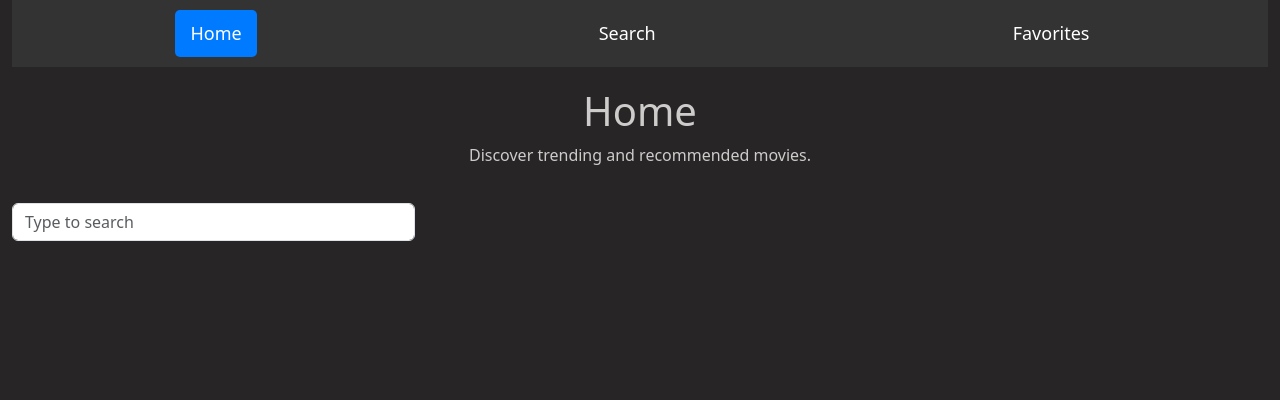
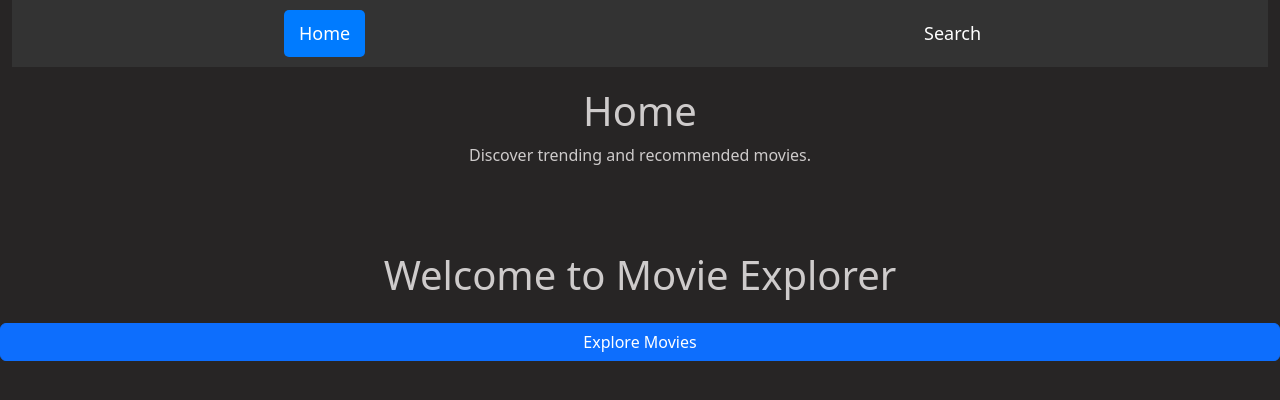
Before and after one commit to MovieDatabaseTechHive2/MovieAppTH, a React (Create React App) app: page / in a window 1280 px wide. Shown: the top 400 px of the page. Built offline with nearby package versions, Linux system fonts and the light colour scheme.

Commit message:
Back to home button

```diff
--- a/src/App.js
+++ b/src/App.js
@@ -1,19 +1,19 @@
 import React, { useState, useEffect } from 'react';
-import MovieList from './components/movieList'; // Movie list component
+import MovieList from './components/movieList';
 import 'bootstrap/dist/css/bootstrap.min.css';
 import './App.css';
-//import MovieListnav from './components/movieListnav'; // Navigation component
-import SearchBar from './components/searchBar'; // Search bar component
+import SearchBar from './components/searchBar';
 import NavigationBar from './components/navbar';
 
 function App() {
   const [movies, setMovies] = useState([]);
-  const [selectedMovie, setSelectedMovie] = useState(null); // To store the selected movie details
-  const [searchMovie, setSearchMovie] = useState(''); // The search term
+  const [selectedMovie, setSelectedMovie] = useState(null);
+  const [searchMovie, setSearchMovie] = useState('');
+  const [showHome, setShowHome] = useState(true); // State to manage the home page visibility
 
   // Fetch the list of movies based on the search term
   const getMoviesRequest = async (searchTerm) => {
-    if (!searchTerm) return; // Don't fetch if the search term is empty
+    if (!searchTerm) return;
 
     const url = `http://www.omdbapi.com/?s=${searchTerm}&apikey=63996807`;
 
@@ -57,10 +57,22 @@ function App() {
   }, [searchMovie]);
 
   return (
-    <div className='container-fluid'>
+    <div className="container-fluid">
       <div className="row">
         <NavigationBar />
       </div>
+      {showHome ? (
+        <div className="row text-center mt-5">
+          <h1>Welcome to Movie Explorer</h1>
+          <button
+            className="btn btn-primary mt-3"
+            onClick={() => setShowHome(false)}
+          >
+            Explore Movies
+          </button>
+        </div>
+      ) : (
+        <>
           <div className="row">
             <SearchBar
               value={searchMovie}
@@ -89,6 +101,16 @@ function App() {
               />
             )}
           </div>
+          <div className="row mt-3">
+            <button
+              className="btn btn-secondary"
+              onClick={() => setShowHome(true)} // Navigate back to home page
+            >
+              Back to Home
+            </button>
+          </div>
+        </>
+      )}
     </div>
   );
 }
--- a/src/components/navbar.js
+++ b/src/components/navbar.js
@@ -21,15 +21,6 @@ const NavigationBar = () => {
             <p>Find your favorite movies and shows.</p>
           </>
         );
-
-      case 'favorites':
-        return (
-          <>
-            <h1>Favorites</h1>
-            <p>View your saved movies and watchlist.</p>
-          </>
-        );
-
       default:
         return (
           <>
@@ -57,17 +48,7 @@ const NavigationBar = () => {
         >
           Search
         </a>
-
-        <a
-          href="#favorites"
-          className={section === 'favorites' ? 'active' : ''}
-          onClick={() => setSection('favorites')}
-        >
-          Favorites
-        </a>
-
       </div>
-
       <div className="content">
         {renderContent()}
       </div>
```
Lines whose indentation alone changed are shown as unchanged.
